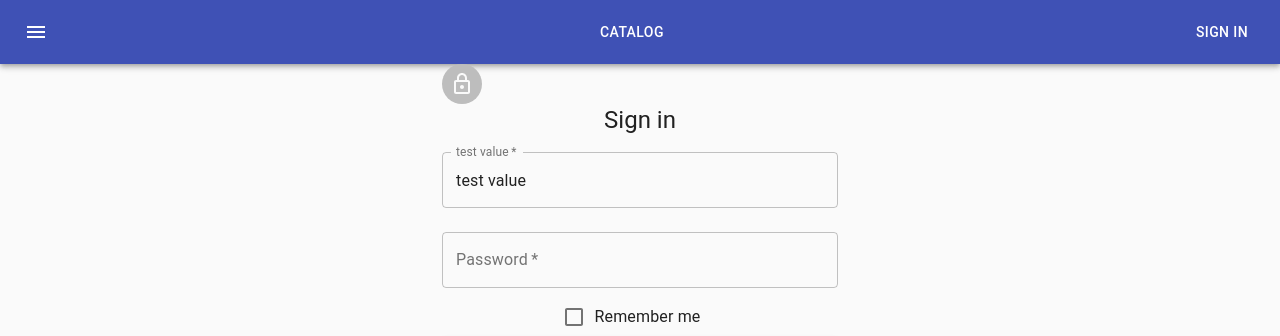
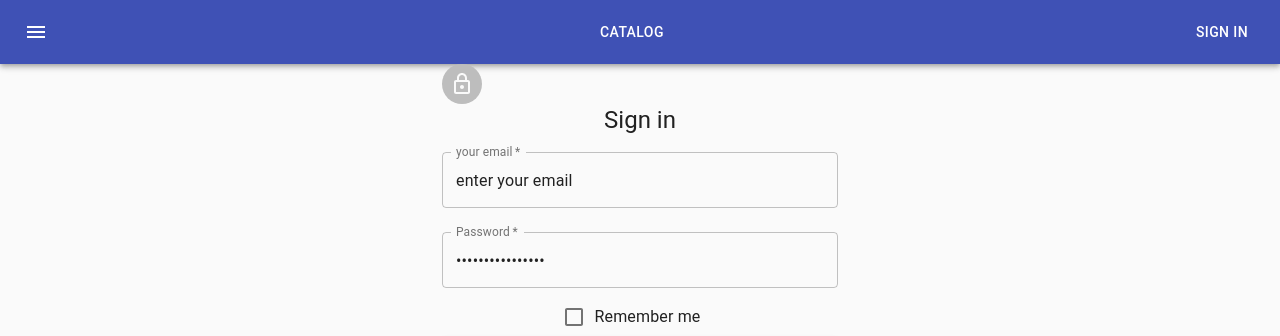
Before and after one commit to Enyazabi/react_project, a React (Create React App) app: page /signin in a window 1280 px wide. Shown: the top 336 px of the page. Built offline with nearby package versions, Linux system fonts and the light colour scheme.

Commit message:
hooks useState input

```diff
--- a/src/SignInComponent.jsx
+++ b/src/SignInComponent.jsx
@@ -28,7 +28,7 @@ function MadeWithLove() {
 
 const SignInComponent = () =>{
 
-    const [value, changeValue] = useState('test value');
+    const [value, changeValue] = useState('enter your email');
     const handleChangeValue = (e) => {
         changeValue(e.target.value);
     };
@@ -86,9 +86,9 @@ const SignInComponent = () =>{
                         id="email"
                         name="email"
                         autoComplete="email"
-                        label={`${value}`}
+                        label="your email"
                         value={value}
-                        onChange={changeValue}
+                        onChange={handleChangeValue}
                     />
                     <TextField
                         variant="outlined"
@@ -100,12 +100,14 @@ const SignInComponent = () =>{
                         type="password"
                         id="password"
                         autoComplete="current-password"
+                        value={value}
+                        onChange={handleChangeValue}
                     />
                     <FormControlLabel
                         control={<Checkbox value="remember" color="primary" />}
                         label="Remember me"
                     />
-                    <Button onClick={()=>this.login('vasya','12345')}
+                    <Button onClick={()=>login('vasya','12345')}
                         fullWidth
                         variant="contained"
                         color="primary"
@@ -132,7 +134,7 @@ const SignInComponent = () =>{
             </Box>
         </Container>
     );
-}
+};
 
 
 export default SignInComponent;
```
